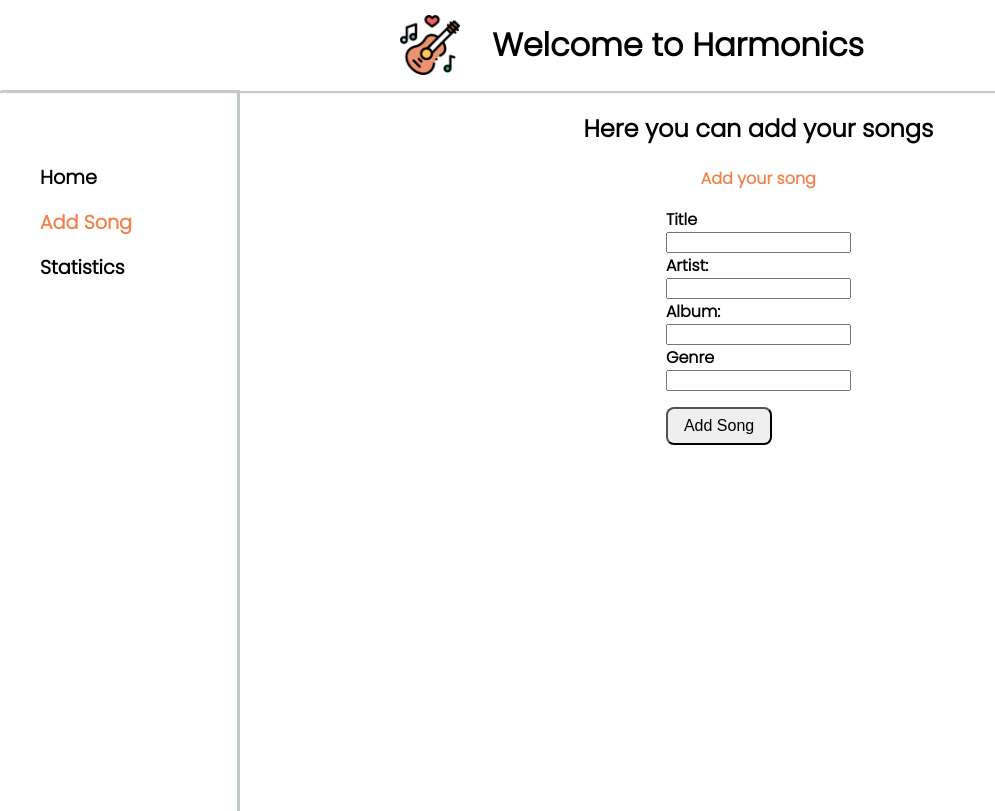
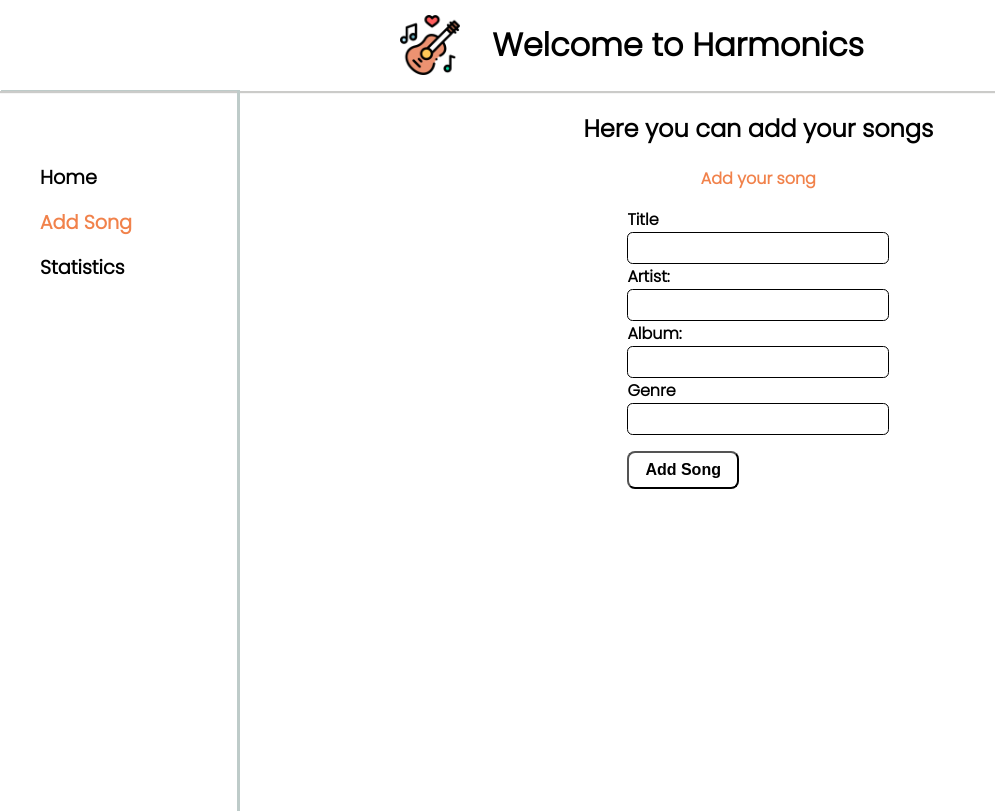
Before and after one commit to Natnae-l/ASTP-FRONT, a React (Vite) app: page /addsong in a window 1280 px wide. Shown: the whole page, without its empty margins (0-995 px from the left). Built offline with nearby package versions, Linux system fonts and the light colour scheme.

Commit message:
form styled

```diff
--- a/src/components/addsong/AddSong.tsx
+++ b/src/components/addsong/AddSong.tsx
@@ -22,9 +22,14 @@ const messageStyle = css({
     marginBlock: '0',
     color:'rgb(241, 130, 75)'
 })
-
+const inputStyle = css({
+    padding: '5px 2px',
+    border: '1px solid black',
+    borderRadius: ".35rem",
+    fontFamily: 'Poppins, sanserif'
+})
 const Button = styled.button`
-  font-size: 1rem;padding:.5rem 1rem; margin-top: 1rem; border-radius: 0.5rem;
+  font-size: 1rem;padding:.5rem 1rem; margin-top: 1rem; border-radius: 0.5rem;background-color: white;color: black;font-weight: 600;
 `
 interface addSong {
     Title: string, Album: string, Genre: string, Artist: string
@@ -63,19 +68,19 @@ export default function AddSong(){
             <form action="" css={formStyle} onSubmit={handleSubmit}>
             <div css={divStyle}>
                 <label htmlFor="title" >Title</label>
-                <input type="text" id="Title"  onChange={handleChange} required/>
+                <input type="text" css={inputStyle} id="Title"  onChange={handleChange} required/>
             </div>
             <div css={divStyle}>
                 <label htmlFor="title">Artist:</label>
-                <input type="text" id="Artist"  onChange={handleChange} required/>
+                <input type="text" css={inputStyle} id="Artist"  onChange={handleChange} required/>
             </div>
             <div css={divStyle}>
                 <label htmlFor="title">Album:</label>
-                <input type="text" id="Album"  onChange={handleChange} required />
+                <input type="text" css={inputStyle} id="Album"  onChange={handleChange} required />
             </div>
             <div css={divStyle}>
                 <label htmlFor="title">Genre</label>
-                <input type="text" id="Genre" onChange={handleChange} required/>
+                <input type="text" css={inputStyle} id="Genre" onChange={handleChange} required/>
             </div>
             <Button>Add Song</Button>
         </form>
--- a/src/components/home/UpdateSong.tsx
+++ b/src/components/home/UpdateSong.tsx
@@ -24,8 +24,14 @@ const messageStyle = css({
     color:'rgb(241, 130, 75)'
 })
 
+const inputStyle = css({
+    padding: '5px 2px',
+    border: '1px solid black',
+    borderRadius: ".35rem",
+    fontFamily: 'Poppins, sanserif'
+})
 const Button = styled.button`
-  font-size: 1rem;padding:.5rem 1rem; margin-top: 1rem; border-radius: 0.5rem;
+  font-size: 1rem;padding:.5rem 1rem; margin-top: 1rem; border-radius: 0.5rem;background-color: white;color: black;font-weight: 600;
 `
 interface addSong {
     Title: string, Album: string, Genre: string, Artist: string, id: string
@@ -88,19 +94,19 @@ export default function UpdateSong(){
             <form action="" css={formStyle} onSubmit={handleSubmit}>
             <div css={divStyle}>
                 <label htmlFor="title" >Title</label>
-                <input type="text" id="Title" defaultValue={thisSong[0].Title} onChange={handleChange} required/>
+                <input type="text" id="Title" defaultValue={thisSong[0].Title} css={inputStyle} onChange={handleChange} required/>
             </div>
             <div css={divStyle}>
                 <label htmlFor="artist">Artist:</label>
-                <input type="text" id="Artist" defaultValue={thisSong[0].Artist} onChange={handleChange} required/>
+                <input type="text" id="Artist" defaultValue={thisSong[0].Artist} css={inputStyle} onChange={handleChange} required/>
             </div>
             <div css={divStyle}>
                 <label htmlFor="album">Album:</label>
-                <input type="text" id="Album" defaultValue={thisSong[0].Album} onChange={handleChange} required />
+                <input type="text" id="Album" defaultValue={thisSong[0].Album} css={inputStyle} onChange={handleChange} required />
             </div>
             <div css={divStyle}>
                 <label htmlFor="genre">Genre</label>
-                <input type="text" id="Genre" defaultValue={thisSong[0].Genre} onChange={handleChange} required/>
+                <input type="text" id="Genre" defaultValue={thisSong[0].Genre} css={inputStyle} onChange={handleChange} required/>
             </div>
             <Button>Update</Button>
         </form>
```
